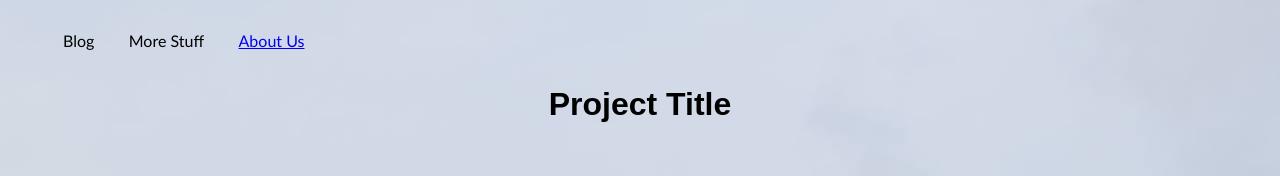
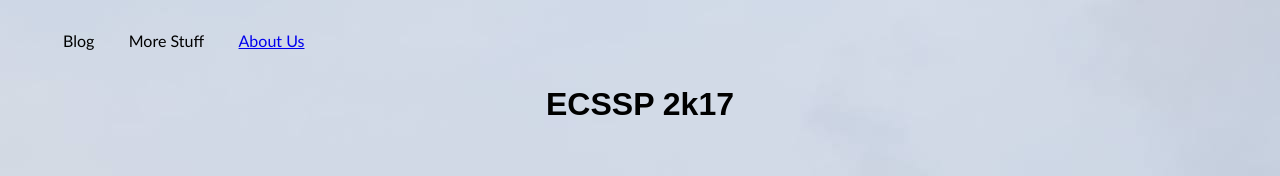
Before and after one commit to ShiftInteract/shiftproject.github.io, a plain HTML site: page index.html in a window 1280 px wide. Shown: the top 176 px of the page. Drawn offline with Linux system fonts and the light colour scheme.

Commit message:
Website Title
3/14 Josh

```diff
--- a/index.html
+++ b/index.html
@@ -13,7 +13,7 @@
         <li><a href="/about.html">About Us</a></li>
     </ul>
     </div>
-    <h1>Project Title</h1>
+    <h1>ECSSP 2k17</h1>
    <div class=bodybox>
     <div class=para>
     <p>This is a test paragraph.</p> <br />
```
